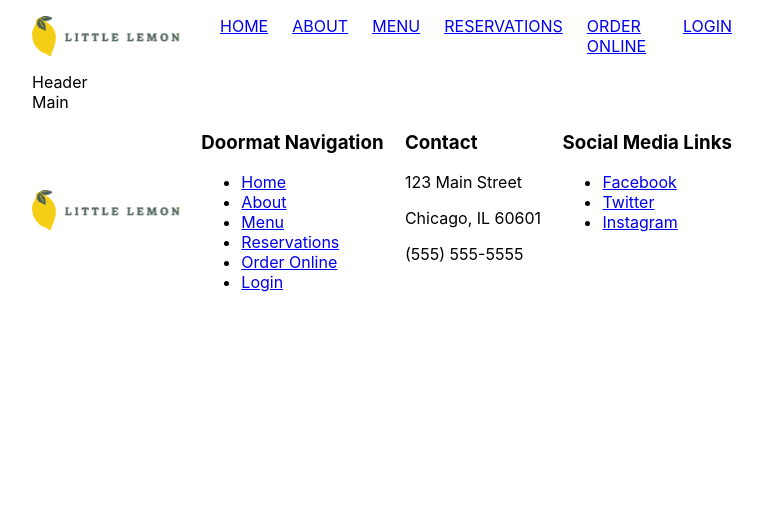
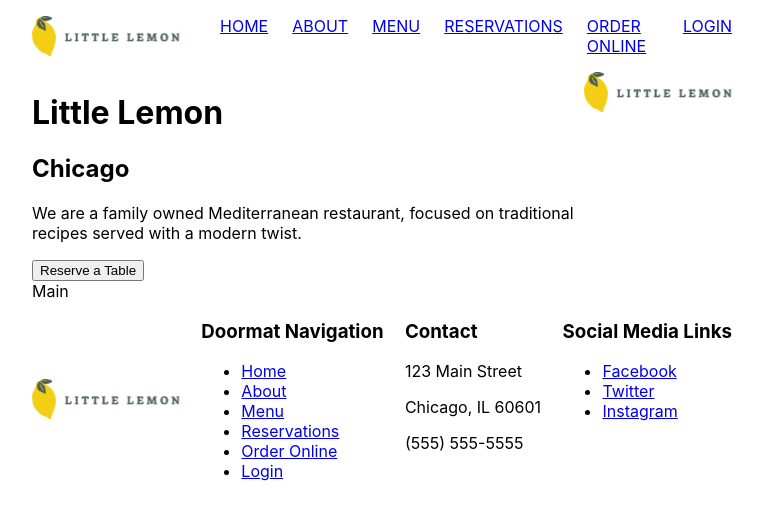
Before and after one commit to mertefeisawesome/meta-frontend-capstone, a React (Create React App) app: page / in a window 1280 px wide. Shown: the top 520 px of the page, without its empty margins (258-1021 px from the left). Built offline with nearby package versions, Linux system fonts and the light colour scheme.

Commit message:
header skeleton

```diff
--- a/src/components/Header.js
+++ b/src/components/Header.js
@@ -1,7 +1,22 @@
 import React from "react";
 
 const Header = () => {
-  return <div>Header</div>;
+  return (
+    <header>
+      <div className="header-left">
+        <h1>Little Lemon</h1>
+        <h2>Chicago</h2>
+        <p>
+          We are a family owned Mediterranean restaurant, focused on traditional
+          recipes served with a modern twist.
+        </p>
+        <button>Reserve a Table</button>
+      </div>
+      <div className="header-right">
+        <img src="./assets/Logo.svg" alt="Logo" />
+      </div>
+    </header>
+  );
 };
 
 export default Header;
```
